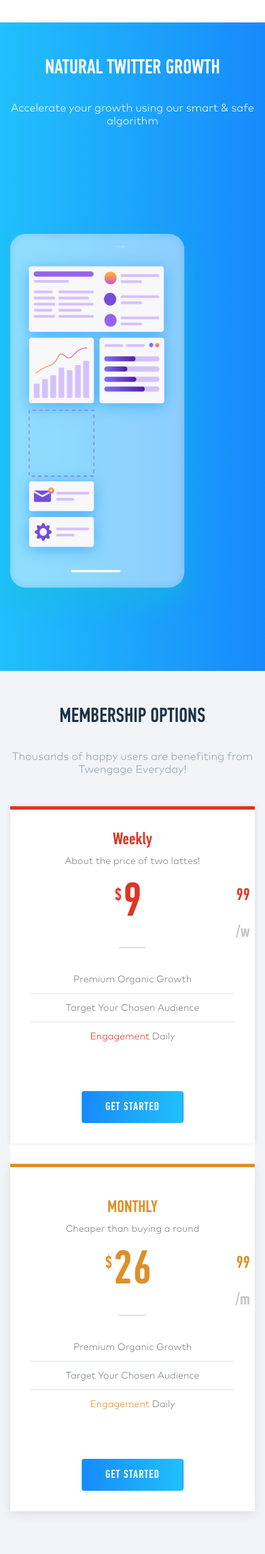
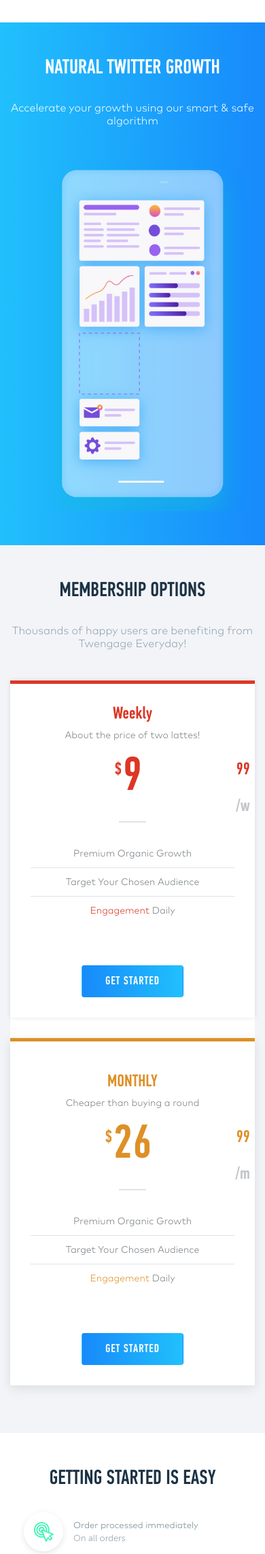
Before and after one commit to Edelweiss35/twengage, a Django app: page / in a window 390 px wide. Shown: the part 3386-5672 px from the top of the page at 68% size. Run offline with Django 3.2, Linux system fonts and the light colour scheme; some libraries are stand-ins or nearby versions; some web fonts are replaced.

Commit message:
make it better

```diff
--- a/twitter/templates/css/twengage.css
+++ b/twitter/templates/css/twengage.css
@@ -2260,31 +2260,57 @@ width: 320px;
 @media(max-width: 425px) {
     .tg-ul div.active .tg-output, .tg-content {
         position: relative;
-        left: calc(50% - 309px);
+        left: calc(50% - 240px);
         width: 100%;
         max-width: 400px;
         margin: 0 auto;
     }
-    .tg-ul div.active .tg-content {
+    .tg-ul div .tg-output, .tg-content {
+        position: relative;
+        left: calc(50% - 240px);
+        width: 100%;
+        max-width: 400px;
+        margin: 0 auto;
+    }
+    .tg-ul div .tg-content {
     -webkit-animation: mymove 2s;
     animation: mymove 2s;
     left: calc(50% - 178px);
     }
+
     .slider1 {
-        width: 395px;
-        height: 1000px;
-        display: flex;
-        overflow-x: auto;
-        -webkit-overflow-scrolling: touch;
+    width: 390px;
+    height: 535px;
+    display: flex;
+    overflow-x: auto;
     }
     .slide1 {
-        width: 395px;
-        flex-shrink: 0;
-        height: 100%;
-        display: block;
-        position: relative;
-    }
-
+      width: 300px;
+      flex-shrink: 0;
+      height: 100%;
+    }
+    .tg-output img {
+    width: 145%;
+    height: auto;
+    transition: all 0.3s;
+    }
+    .tg-list {
+        padding-top: 0px;
+    }
+    .tg-ul div.active {
+    display: block;
+    position: relative;}
+    .tg-ul div {
+    display: block;
+    position: relative;
+    }
+
+    .tg-ul div.active .tg-content {
+        display: none;
+}
+    .tg-ul div .tg-content {
+        display: none;
+}
 }
 
 
--- a/twitter/templates/home.html
+++ b/twitter/templates/home.html
@@ -199,8 +199,8 @@
 					<h6>Accelerate your growth using our smart & safe algorithm</h6>
 				</div>
 				<div class="tg-list">
-					<div class="tg-ul">
-						<div class="active">
+					<div class="tg-ul slider1">
+						<div class="active slide1" id="slide-1">
 							<div class="tg-content">
 								<figure><i class="icon-one"></i></figure>
 								<h4>MARKETING</h4>
@@ -210,7 +210,7 @@
 								<img src="{% static 'images/mobile1.png' %}" alt="#">
 							</div>
 						</div>
-						<div>
+						<div class=" slide1" id="slide-2">
 							<div class="tg-content">
 								<figure><i class="icon-two"></i></figure>
 								<h4>SOCIAL MEDIA</h4>
@@ -220,7 +220,7 @@
 								<img src="{% static 'images/mobile2.png' %}" alt="#">
 							</div>
 						</div>
-						<div>
+						<div class=" slide1" id="slide-3">
 							<div class="tg-content">
 								<figure><i class="icon-three"></i></figure>
 								<h4>INFLUENCER</h4>
@@ -230,7 +230,7 @@
 								<img src="{% static 'images/mobile3.png' %}" alt="#">
 							</div>
 						</div>
-						<div>
+						<div class=" slide1" id="slide-4">
 							<div class="tg-content">
 								<figure><i class="icon-four"></i></figure>
 								<h4>POLITICIANS</h4>
@@ -240,7 +240,7 @@
 								<img src="{% static 'images/mobile4.png' %}" alt="#">
 							</div>
 						</div>
-						<div>
+						<div class=" slide1" id="slide-5">
 							<div class="tg-content">
 								<figure><i class="icon-five"></i></figure>
 								<h4>SALES</h4>
@@ -250,7 +250,7 @@
 								<img src="{% static 'images/mobile5.png' %}" alt="#">
 							</div>
 						</div>
-						<div>
+						<div class=" slide1" id="slide-6">
 							<div class="tg-content">
 								<figure><i class="icon-six"></i></figure>
 								<h4>REAL ESTATE</h4>
@@ -261,7 +261,7 @@
 								<img src="{% static 'images/mobile6.png' %}" alt="#">
 							</div>
 						</div>
-                        <div>
+                        <div class=" slide1" id="slide-7">
 							<div class="tg-content">
                                 <figure><p07><i class="icon-seven"></i></p07></figure>
 								<h4>CRYPTOCURRENCY</h4>
@@ -271,7 +271,7 @@
 								<img src="{% static 'images/mobile7.png' %}" alt="#">
 							</div>
 						</div>
-						<div>
+						<div class=" slide1" id="slide-8">
 							<div class="tg-content">
                                 <figure><p08><i class="icon-eight"></i></p08></figure>
 								<h4>GAMING</h4>
```
Also changed, not shown: other parts of twitter/templates/css/twengage.css (+33 -2 lines).
